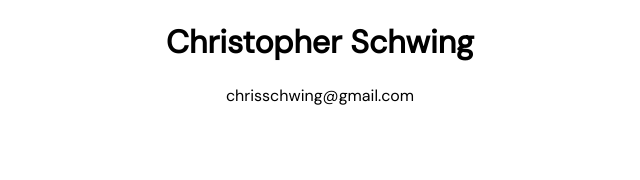
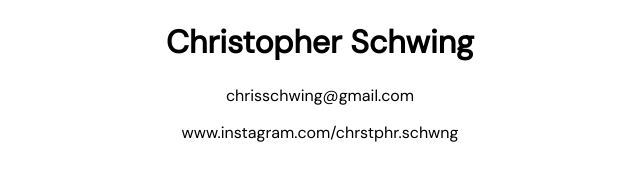
Before and after one commit to sschwingg/chrstphrschwng.github.io, a plain HTML site: page index.html in a window 1280 px wide. Shown: the whole page, without its empty margins (320-960 px from the left). Drawn offline with Linux system fonts and the light colour scheme.

Commit message:
Update index.html

```diff
--- a/index.html
+++ b/index.html
@@ -6,5 +6,6 @@
 	<body style="font-family: 'DM Sans', sans-serif; text-align: center">
 		<h1>Christopher Schwing</h1>
 		<p>chrisschwing@gmail.com</p>
+		<p>www.instagram.com/chrstphr.schwng</p>
 	</body>
 </html>
```
